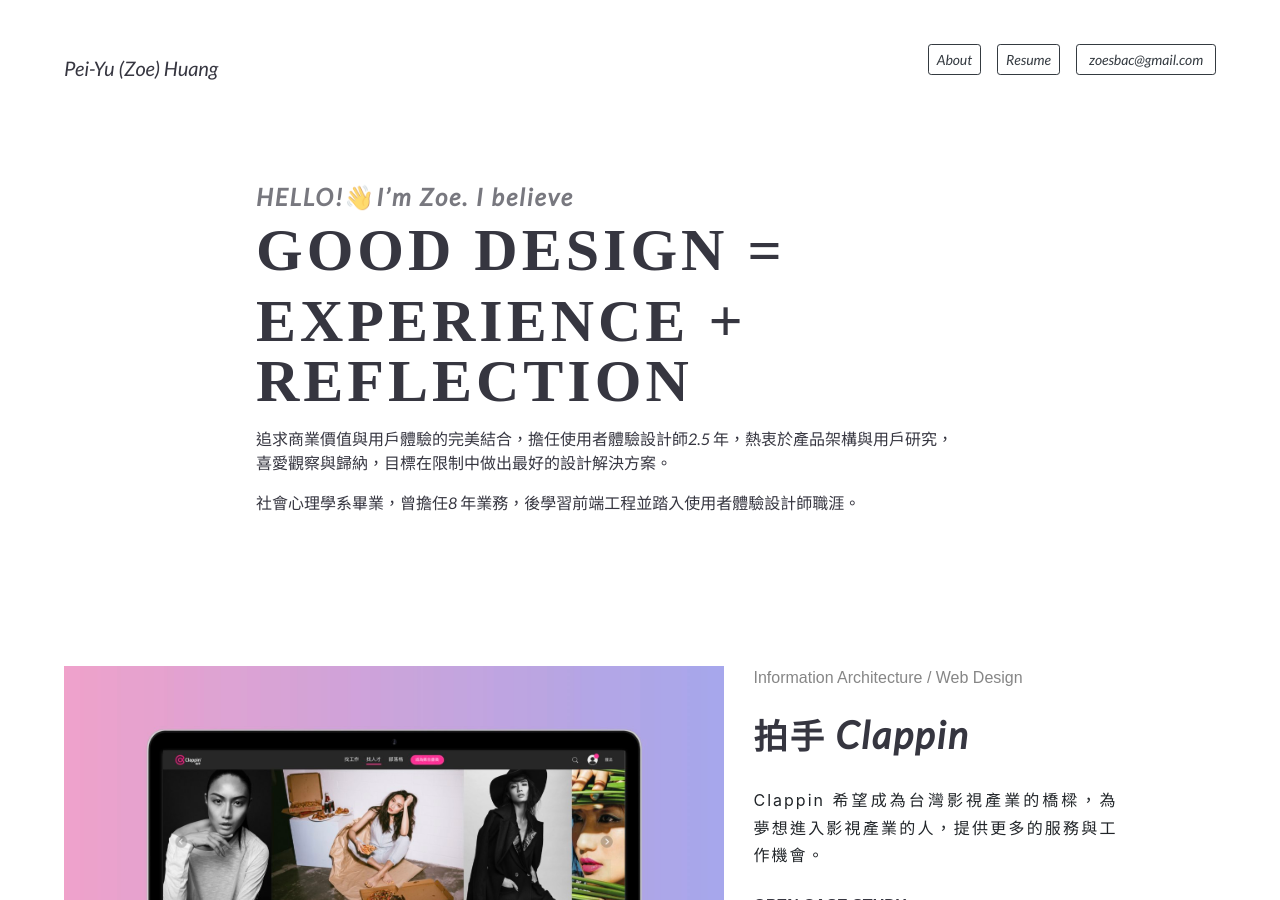
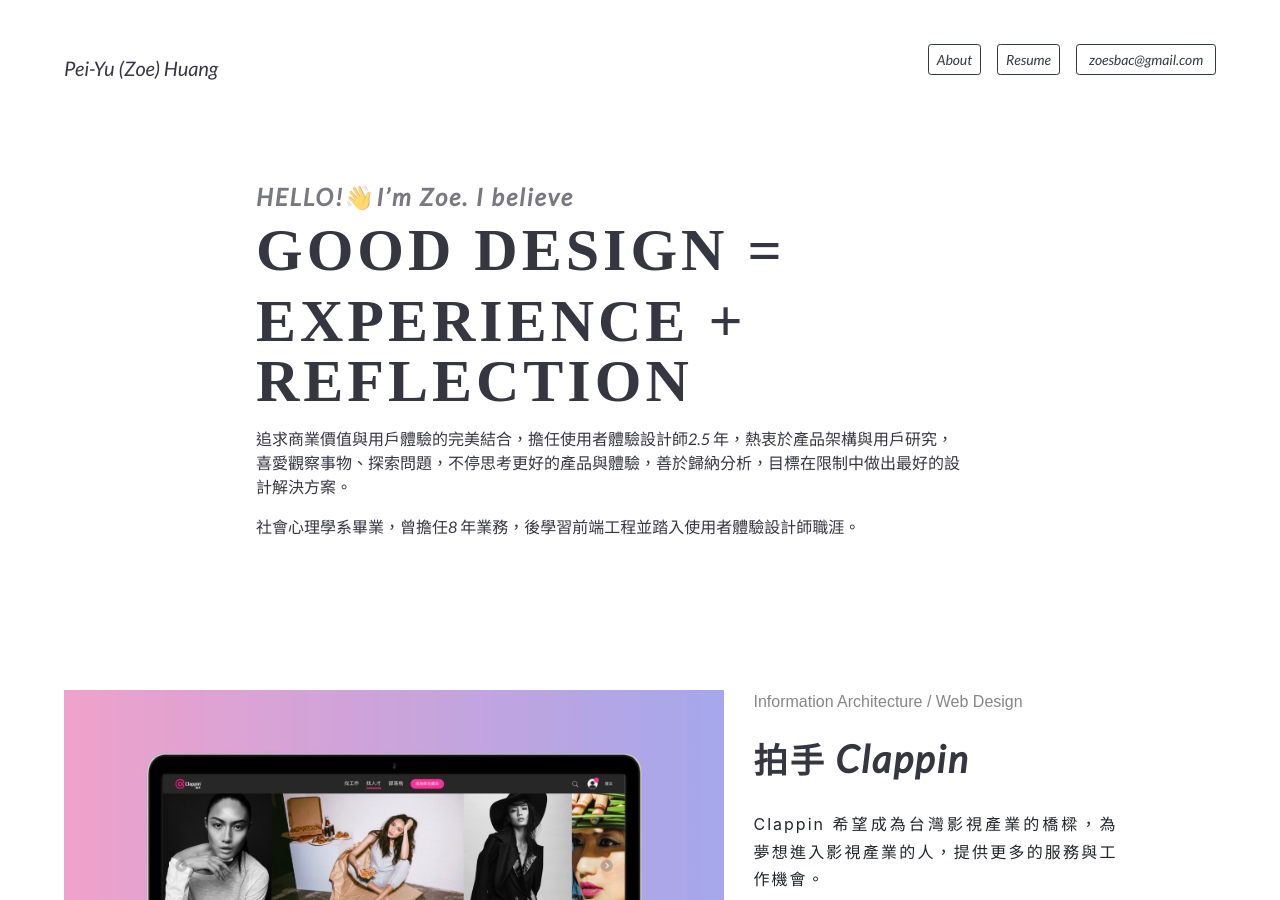
Before and after one commit to zoesbac/zoesbac.github.io, a Jekyll site: the page index.html, which Jekyll copies as it is, in a window 1280 px wide and 900 px high. Built offline with Jekyll 4.4.1, drawn with Linux system fonts in a browser that asks for light colours; some web fonts are replaced; comment, search, counter and statistics services are not loaded.

Commit message:
fix intro

```diff
--- a/index.html
+++ b/index.html
@@ -36,7 +36,7 @@
                 <h3 class="sub mb-2">HELLO!👋I’m Zoe. I believe</h3>
                 <h1 class="title">GOOD DESIGN = </h1>
                 <h1 class="title">EXPERIENCE + REFLECTION</h1>
-                <p class="cover-text mt-3">追求商業價值與用戶體驗的完美結合，擔任使用者體驗設計師2.5 年，熱衷於產品架構與用戶研究，喜愛觀察與歸納，目標在限制中做出最好的設計解決方案。</p><p>社會心理學系畢業，曾擔任8 年業務，後學習前端工程並踏入使用者體驗設計師職涯。</p>
+                <p class="cover-text mt-3">追求商業價值與用戶體驗的完美結合，擔任使用者體驗設計師2.5 年，熱衷於產品架構與用戶研究，喜愛觀察事物、探索問題，不停思考更好的產品與體驗，善於歸納分析，目標在限制中做出最好的設計解決方案。</p><p>社會心理學系畢業，曾擔任8 年業務，後學習前端工程並踏入使用者體驗設計師職涯。</p>
             </div>
         </header>
         <!-- projects -->
```
